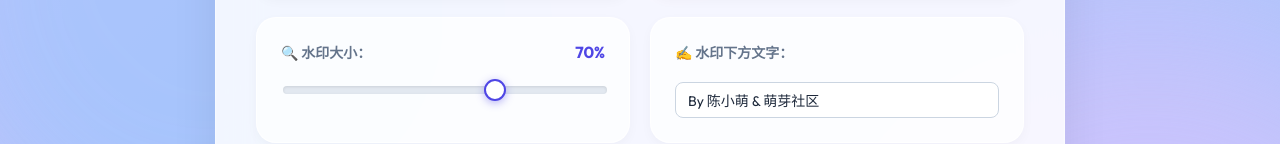
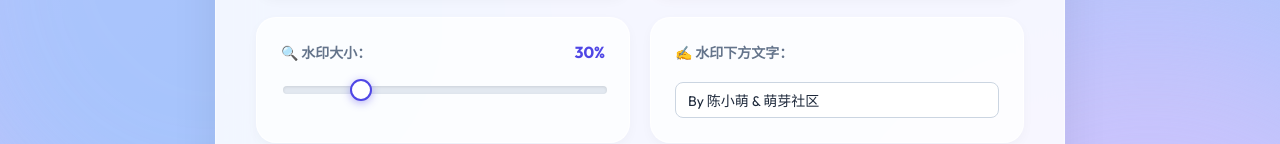
Before and after one commit to Menglayer/MenglayerPIC, a plain HTML site: page index.html in a window 1280 px wide. Shown: the part 284-428 px from the top of the page. Drawn offline with Linux system fonts and the light colour scheme.

Commit message:
fix: Set default watermark size to 30%.

```diff
--- a/index.html
+++ b/index.html
@@ -436,9 +436,9 @@
       <div class="control-item">
         <div style="display: flex; justify-content: space-between; width: 100%; align-items: center;">
           <span class="label-text">🔍 水印大小：</span>
-          <span id="sizeLabel" style="color: var(--primary); font-weight: 700; font-size: 16px;">70%</span>
+          <span id="sizeLabel" style="color: var(--primary); font-weight: 700; font-size: 16px;">30%</span>
         </div>
-        <input id="sizeRange" type="range" min="10" max="100" value="70" style="width: 100%; margin-top: 8px;" />
+        <input id="sizeRange" type="range" min="10" max="100" value="30" style="width: 100%; margin-top: 8px;" />
       </div>
 
       <div class="control-item">
```
